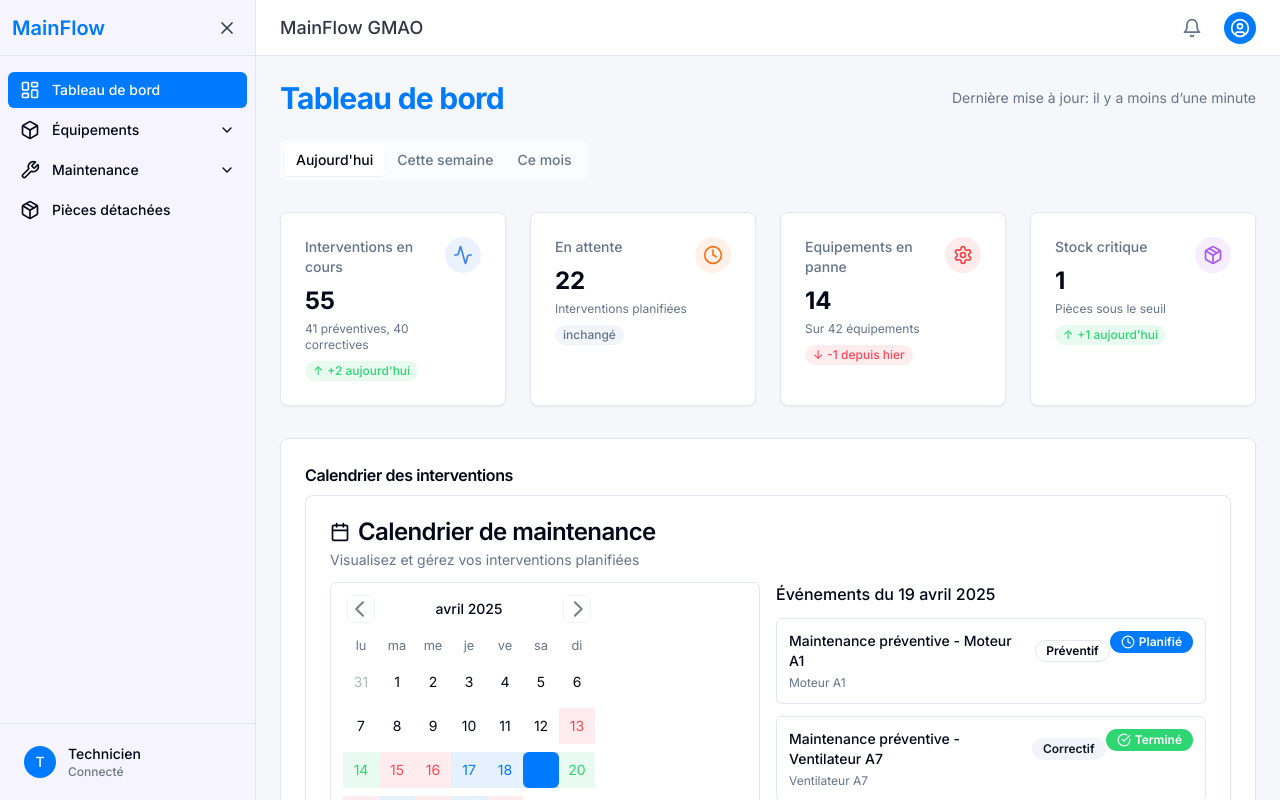
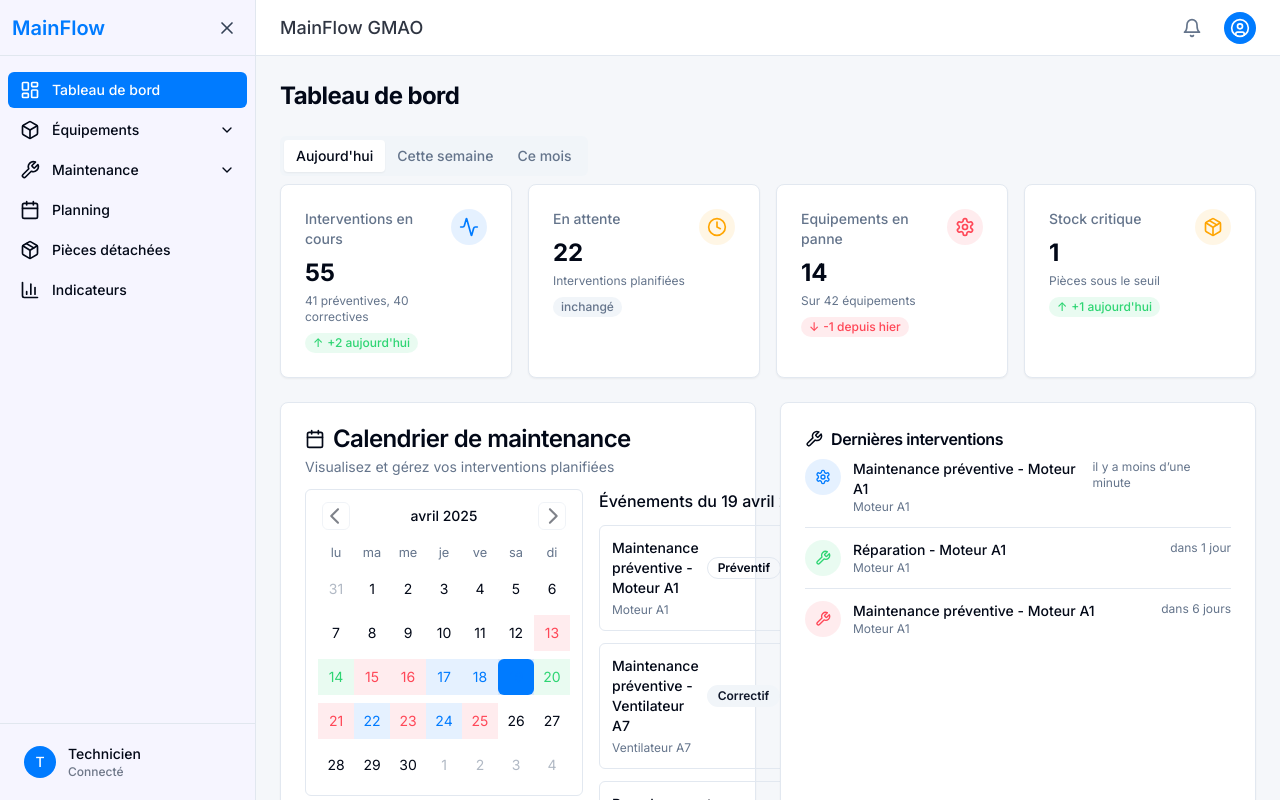
Before and after one commit to warf23/GMAO_ENSAM, a React (Vite) app: page / in a window 1280 px wide. Built offline with nearby package versions, Linux system fonts and the light colour scheme.

Commit message:
Reverted to edit edt-d2932455-3dc0-4a8b-a81e-03ca11935066: "feat: Implement dynamic dashboard data and delete functionality
Update the dashboard to dynamically display data from the database. Add functionality to delete equipment, interventions, and spare parts."

```diff
--- a/src/components/layout/AppSidebar.tsx
+++ b/src/components/layout/AppSidebar.tsx
@@ -1,7 +1,10 @@
-
 import { useState } from "react";
 import { Link, useLocation } from "react-router-dom";
-import { Box, Package, Wrench, LayoutDashboard, Settings, X, ChevronDown } from "lucide-react";
+import {
+  BarChart3, Box, Calendar, Package,
+  Settings, Wrench, X, ChevronDown,
+  LayoutDashboard
+} from "lucide-react";
 import { cn } from "@/lib/utils";
 
 type SidebarItemProps = {
@@ -94,7 +97,9 @@ export const AppSidebar = () => {
         { title: "Maintenance préventive", path: "/maintenance/preventif" }
       ]
     },
-    { title: "Pièces détachées", icon: Package, path: "/pieces" }
+    { title: "Planning", icon: Calendar, path: "/calendrier" },
+    { title: "Pièces détachées", icon: Package, path: "/pieces" },
+    { title: "Indicateurs", icon: BarChart3, path: "/statistiques" }
   ];
 
   return (
--- a/src/pages/Dashboard.tsx
+++ b/src/pages/Dashboard.tsx
@@ -1,5 +1,6 @@
+
 import { useState, useEffect } from 'react';
-import { Activity, Clock, Package, Settings, Wrench } from 'lucide-react';
+import { Activity, Calendar, Clock, Package, Settings, Wrench } from 'lucide-react';
 import { StatCard } from '@/components/dashboard/StatCard';
 import { ParetoChart } from '@/components/dashboard/ParetoChart';
 import { MaintenanceCalendar } from '@/components/dashboard/MaintenanceCalendar';
@@ -15,11 +16,14 @@ import {
   getDashboardStats
 } from '@/utils/dataUtils';
 
+// Types from mockData module
+import type { MaintenanceEvent } from '@/utils/mockData';
+
 const Dashboard = () => {
   const [tabValue, setTabValue] = useState("today");
-  const [maintenanceEvents, setMaintenanceEvents] = useState([]);
-  const [paretoData, setParetoData] = useState([]);
-  const [metrics, setMetrics] = useState({});
+  const [maintenanceEvents, setMaintenanceEvents] = useState<MaintenanceEvent[]>([]);
+  const [paretoData, setParetoData] = useState<any[]>([]);
+  const [metrics, setMetrics] = useState<any>({});
   const [stats, setStats] = useState(getDashboardStats());
 
   useEffect(() => {
@@ -39,29 +43,28 @@ const Dashboard = () => {
     };
 
     refreshData();
-    const refreshInterval = setInterval(refreshData, 5000);
-    return () => clearInterval(refreshInterval);
+
+    // Set up data refresh interval
+    const refreshInterval = setInterval(refreshData, 5000); // Refresh every 5 seconds
+
+    return () => {
+      clearInterval(refreshInterval);
+    };
   }, []);
 
   return (
     <div className="space-y-6">
-      <div className="flex items-center justify-between">
-        <h1 className="text-3xl font-bold tracking-tight text-primary">Tableau de bord</h1>
-        <div className="flex items-center gap-4">
-          <span className="text-sm text-muted-foreground">Dernière mise à jour: {formatDistanceToNow(new Date(), { addSuffix: true, locale: fr })}</span>
-        </div>
-      </div>
+      <h1 className="text-2xl font-bold tracking-tight">Tableau de bord</h1>
 
-      <Tabs defaultValue="today" onValueChange={setTabValue} className="space-y-8">
-        <TabsList className="bg-background/95 backdrop-blur supports-[backdrop-filter]:bg-background/60">
+      <Tabs defaultValue="today" onValueChange={setTabValue}>
+        <TabsList>
           <TabsTrigger value="today">Aujourd'hui</TabsTrigger>
           <TabsTrigger value="week">Cette semaine</TabsTrigger>
           <TabsTrigger value="month">Ce mois</TabsTrigger>
         </TabsList>
 
-        <TabsContent value="today" className="space-y-8">
-          {/* Stats Cards Grid */}
-          <div className="grid gap-6 grid-cols-1 md:grid-cols-2 lg:grid-cols-4">
+        <TabsContent value="today" className="space-y-6">
+          <div className="grid gap-4 grid-cols-1 md:grid-cols-2 lg:grid-cols-4">
             <StatCard
               title="Interventions en cours"
               value={String(stats.activeInterventions)}
@@ -69,7 +72,7 @@ const Dashboard = () => {
               icon={Activity}
               trend="up"
               trendValue="+2 aujourd'hui"
-              iconClassName="bg-blue-500/10 text-blue-500"
+              iconClassName="bg-primary/10 text-primary"
             />
             <StatCard
               title="En attente"
@@ -78,7 +81,7 @@ const Dashboard = () => {
               icon={Clock}
               trend="neutral"
               trendValue="inchangé"
-              iconClassName="bg-orange-500/10 text-orange-500"
+              iconClassName="bg-warning/10 text-warning"
             />
             <StatCard
               title="Equipements en panne"
@@ -87,7 +90,7 @@ const Dashboard = () => {
               icon={Settings}
               trend="down"
               trendValue="-1 depuis hier"
-              iconClassName="bg-red-500/10 text-red-500"
+              iconClassName="bg-destructive/10 text-destructive"
             />
             <StatCard
               title="Stock critique"
@@ -96,69 +99,13 @@ const Dashboard = () => {
               icon={Package}
               trend="up"
               trendValue="+1 aujourd'hui"
-              iconClassName="bg-purple-500/10 text-purple-500"
+              iconClassName="bg-warning/10 text-warning"
             />
-          </div>
-
-          {/* Calendar and Recent Interventions */}
-          <div className="grid gap-6 grid-cols-1 lg:grid-cols-2">
-            <Card className="col-span-1 lg:col-span-2 shadow-sm">
-              <CardHeader className="flex flex-row items-center justify-between pb-2">
-                <CardTitle className="text-base font-semibold">Calendrier des interventions</CardTitle>
-              </CardHeader>
-              <CardContent>
-                <MaintenanceCalendar events={maintenanceEvents} />
-              </CardContent>
-            </Card>
-
-            <Card className="shadow-sm">
-              <CardHeader className="pb-2">
-                <CardTitle className="text-base font-semibold flex items-center gap-2">
-                  <Wrench size={18} />
-                  Dernières interventions
-                </CardTitle>
-              </CardHeader>
-              <CardContent>
-                <div className="space-y-3">
-                  {maintenanceEvents.slice(0, 3).map((event) => (
-                    <div key={event.id} className="flex items-start space-x-3 pb-3 border-b last:border-b-0 last:pb-0">
-                      <div className={`h-9 w-9 rounded-full flex items-center justify-center ${
-                        event.status === 'completed' ? 'bg-green-500/10 text-green-500' :
-                        event.status === 'overdue' ? 'bg-red-500/10 text-red-500' :
-                        'bg-blue-500/10 text-blue-500'
-                      }`}>
-                        {event.type === 'preventive' ? <Settings size={16} /> : <Wrench size={16} />}
-                      </div>
-                      <div className="flex-1">
-                        <div className="flex items-start justify-between">
-                          <div>
-                            <p className="font-medium text-sm">{event.title}</p>
-                            <p className="text-xs text-muted-foreground">{event.equipmentName}</p>
-                          </div>
-                          <span className="text-xs text-muted-foreground">
-                            {formatDistanceToNow(new Date(event.date), { addSuffix: true, locale: fr })}
-                          </span>
-                        </div>
-                      </div>
-                    </div>
-                  ))}
-                </div>
-              </CardContent>
-            </Card>
-
-            <Card className="shadow-sm">
-              <CardHeader className="pb-2">
-                <CardTitle className="text-base font-semibold">Analyse des pannes</CardTitle>
-              </CardHeader>
-              <CardContent>
-                <ParetoChart data={paretoData} title="" height={300} />
-              </CardContent>
-            </Card>
           </div>
         </TabsContent>
 
-        {/* Week and Month tabs content - similar structure to Today */}
-        <TabsContent value="week" className="space-y-8">
+        {/* The other tabs would use different data */}
+        <TabsContent value="week" className="space-y-6">
           <div className="grid gap-4 grid-cols-1 md:grid-cols-2 lg:grid-cols-4">
             <StatCard
               title="Interventions totales"
@@ -199,7 +146,7 @@ const Dashboard = () => {
           </div>
         </TabsContent>
 
-        <TabsContent value="month" className="space-y-8">
+        <TabsContent value="month" className="space-y-6">
           <div className="grid gap-4 grid-cols-1 md:grid-cols-2 lg:grid-cols-4">
             <StatCard
               title="Interventions totales"
@@ -240,6 +187,79 @@ const Dashboard = () => {
           </div>
         </TabsContent>
       </Tabs>
+
+      <div className="grid gap-6 grid-cols-1 lg:grid-cols-2">
+        <MaintenanceCalendar events={maintenanceEvents} />
+
+        <div className="grid gap-4 grid-cols-1 md:grid-cols-2 lg:grid-cols-1">
+          <Card className="shadow-sm">
+            <CardHeader className="pb-2">
+              <CardTitle className="text-base font-semibold flex items-center gap-2">
+                <Wrench size={18} />
+                Dernières interventions
+              </CardTitle>
+            </CardHeader>
+            <CardContent>
+              <div className="space-y-3">
+                {maintenanceEvents.slice(0, 3).map((event) => (
+                  <div key={event.id} className="flex items-start space-x-3 pb-3 border-b last:border-b-0 last:pb-0">
+                    <div className={`h-9 w-9 rounded-full flex items-center justify-center ${
+                      event.status === 'completed' ? 'bg-success/10 text-success' :
+                      event.status === 'overdue' ? 'bg-destructive/10 text-destructive' :
+                      'bg-primary/10 text-primary'
+                    }`}>
+                      {event.type === 'preventive' ? <Settings size={16} /> : <Wrench size={16} />}
+                    </div>
+                    <div className="flex-1">
+                      <div className="flex items-start justify-between">
+                        <div>
+                          <p className="font-medium text-sm">{event.title}</p>
+                          <p className="text-xs text-muted-foreground">{event.equipmentName}</p>
+                        </div>
+                        <span className="text-xs text-muted-foreground">
+                          {formatDistanceToNow(new Date(event.date), { addSuffix: true, locale: fr })}
+                        </span>
+                      </div>
+                    </div>
+                  </div>
+                ))}
+              </div>
+            </CardContent>
+          </Card>
+        </div>
+      </div>
+
+      <div className="grid gap-6 grid-cols-1 lg:grid-cols-3">
+        <div className="lg:col-span-2">
+          <ParetoChart data={paretoData} title="Analyse Pareto des causes de pannes" height={300} />
+        </div>
+        <div className="space-y-6">
+          <PerformanceIndicator
+            title="TRS (Taux de rendement synthétique)"
+            value={metrics.trs || 0}
+            target={85}
+            unit="%"
+            description="Disponibilité × Performance × Qualité"
+            status={(metrics.trs || 0) >= 85 ? 'success' : 'warning'}
+          />
+          <PerformanceIndicator
+            title="MTBF (Temps moyen entre pannes)"
+            value={metrics.mtbf || 0}
+            target={150}
+            unit="heures"
+            description="Fiabilité des équipements"
+            status={(metrics.mtbf || 0) >= 150 ? 'success' : 'warning'}
+          />
+          <PerformanceIndicator
+            title="MTTR (Temps moyen de réparation)"
+            value={metrics.mttr || 0}
+            target={3}
+            unit="heures"
+            description="Durée moyenne des interventions"
+            status={(metrics.mttr || 0) <= 3 ? 'success' : 'warning'}
+          />
+        </div>
+      </div>
     </div>
   );
 };
```
